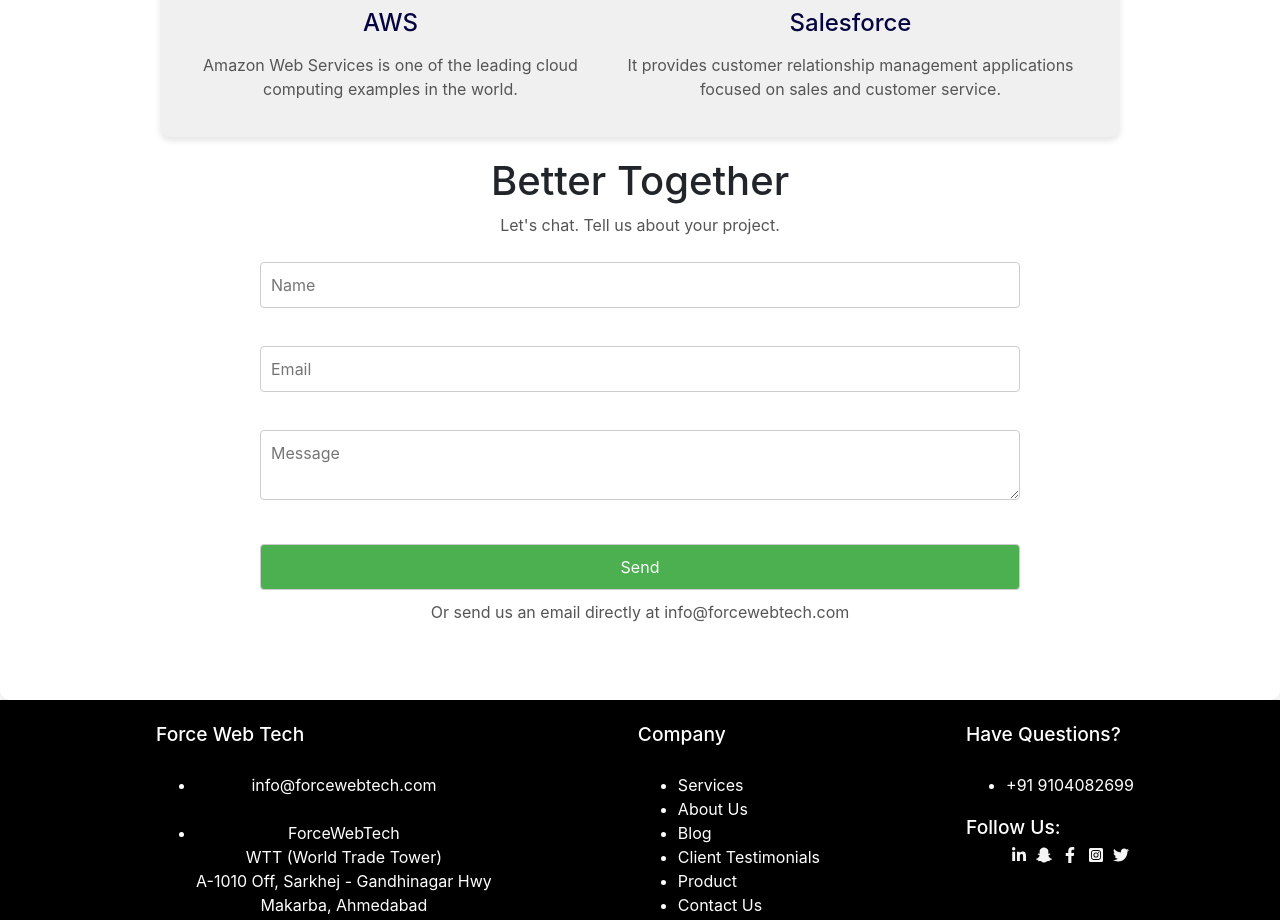
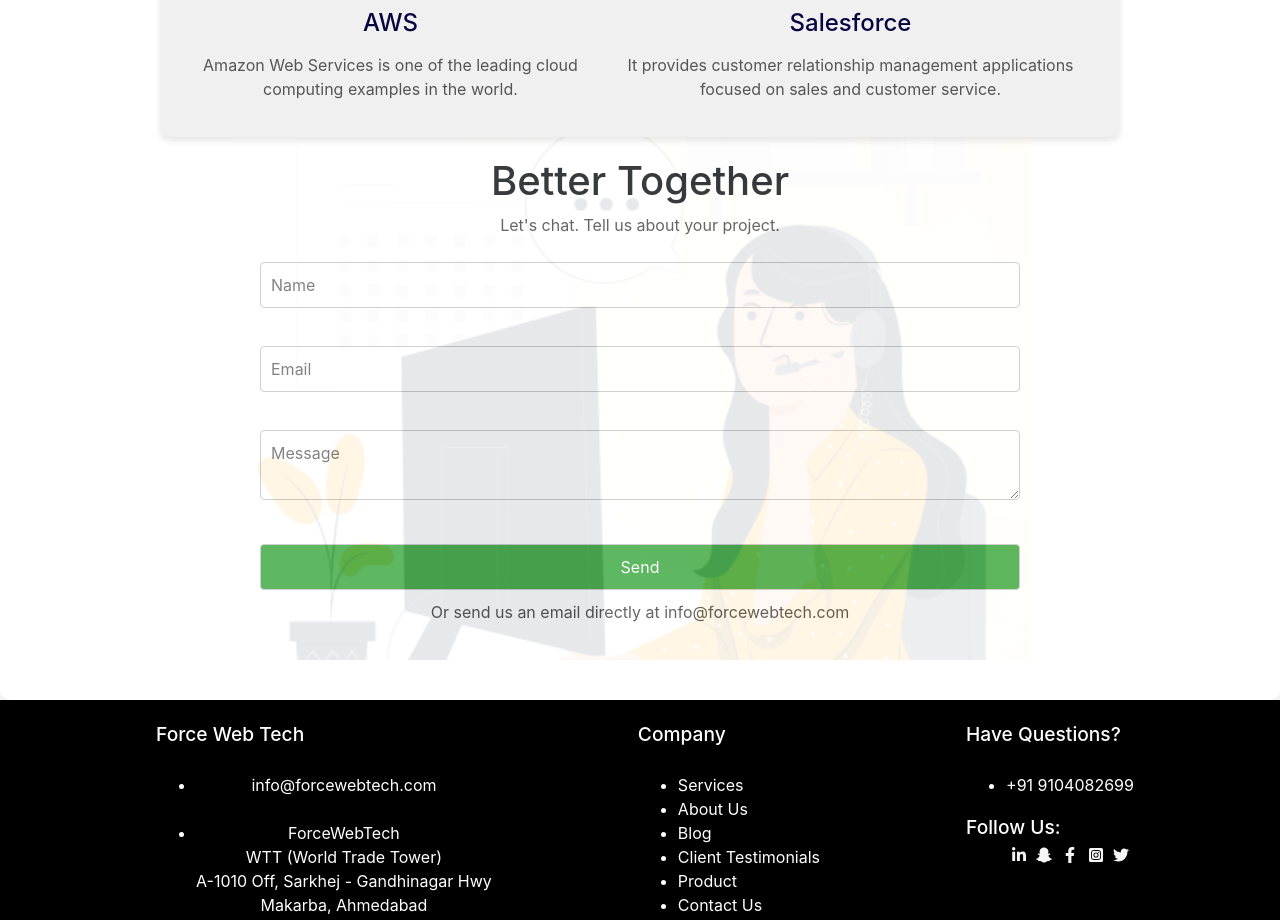
Before and after one commit to H1617K/portfolio, a React (Create React App) app: page / in a window 1280 px wide. Shown: the part 1660-2580 px from the top of the page. Built offline with nearby package versions, Linux system fonts and the light colour scheme.

Commit message:
change in the contectus file

```diff
--- a/src/Conponent/ContactUs.js
+++ b/src/Conponent/ContactUs.js
@@ -1,6 +1,9 @@
+// ContactUs.js
+
 import React, { useState } from 'react';
 import emailjs from 'emailjs-com';
 import '../Styled/ContactUs.css';
+// import { countactus } from '../Images/Images';
 
 const ContactUs = () => {
   const [name, setName] = useState('');
@@ -23,6 +26,7 @@
 
   return (
     <div className='contact-container'>
+      <div className='contact-bg'></div> {/* Container for the background image */}
       <div className='contact-title '>
         <h1>Better Together</h1>
         <p>Let's chat. Tell us about your project.</p>
@@ -30,15 +34,12 @@
       <div className='contact-form'>
         <form onSubmit={sendEmail}>
           <label>
-            {/* Name: */}
             <input type="text" name="name" value={name} placeholder='Name' onChange={(e) => setName(e.target.value)} required />
           </label>
           <label>
-            {/* Email: */}
             <input type="email" name="email" value={email} placeholder="Email" onChange={(e) => setEmail(e.target.value)} required />
           </label>
           <label>
-            {/* Message: */}
             <textarea name="message" value={message} placeholder='Message' onChange={(e) => setMessage(e.target.value)} required></textarea>
           </label>
           <input type="submit" value="Send" />
--- a/src/Images/Images.js
+++ b/src/Images/Images.js
@@ -22,9 +22,10 @@
 import COMMITMENT1 from '../assets/COMMITMENT1.jpg'
 import ACCOUNTABILITY from '../assets/ACCOUNTABILITY.png'
 import testimonialsimg from '../assets/testimonialsimg.png'
+import countactus from '../assets/contectus.png'
 
 export {
     CloudComputingGuide,futureofmobiledevelopment,WebDevelopmentTrends,WebDevelopment,
     MobileappDevelopment,Cloudservices,contentonwebsites,HarshPhoto,Harsh1,Silder1,Slider2,Slider3,ServicesBack,JoinHand,team,Qualitycode,Efficiency,
-    LevelofCommitment,EXCELLENCE,INNOVATION,TRANSPARENCY,COMMITMENT1,ACCOUNTABILITY,testimonialsimg
+    LevelofCommitment,EXCELLENCE,INNOVATION,TRANSPARENCY,COMMITMENT1,ACCOUNTABILITY,testimonialsimg,countactus
 }
--- a/src/Styled/ContactUs.css
+++ b/src/Styled/ContactUs.css
@@ -5,6 +5,20 @@
   margin: auto;
   padding: 20px;
   text-align: center;
+  position: relative;
+}
+
+.contact-bg {
+  position: absolute;
+  top: 0;
+  left: -9px;
+  width: 100%;
+  height: 100%;
+  background-image: url('../assets/contectus.png');
+  background-size: cover;
+  background-position: center;
+  opacity: 0.1;
+  z-index: 0;
 }
 
 .contact-title {
```
Also changed, not shown: src/assets/contectus.png (added). Lines whose indentation alone changed are shown as unchanged.
